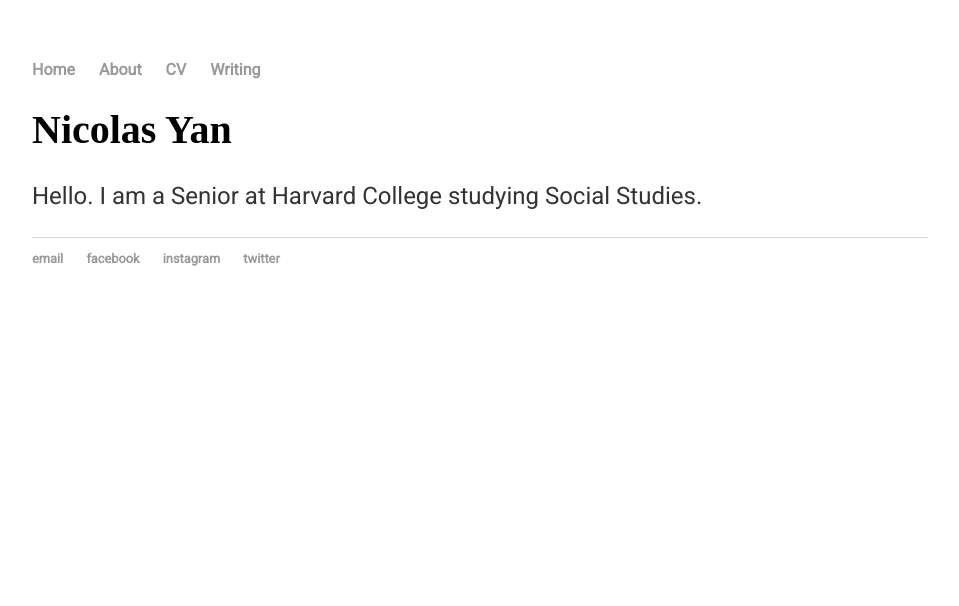
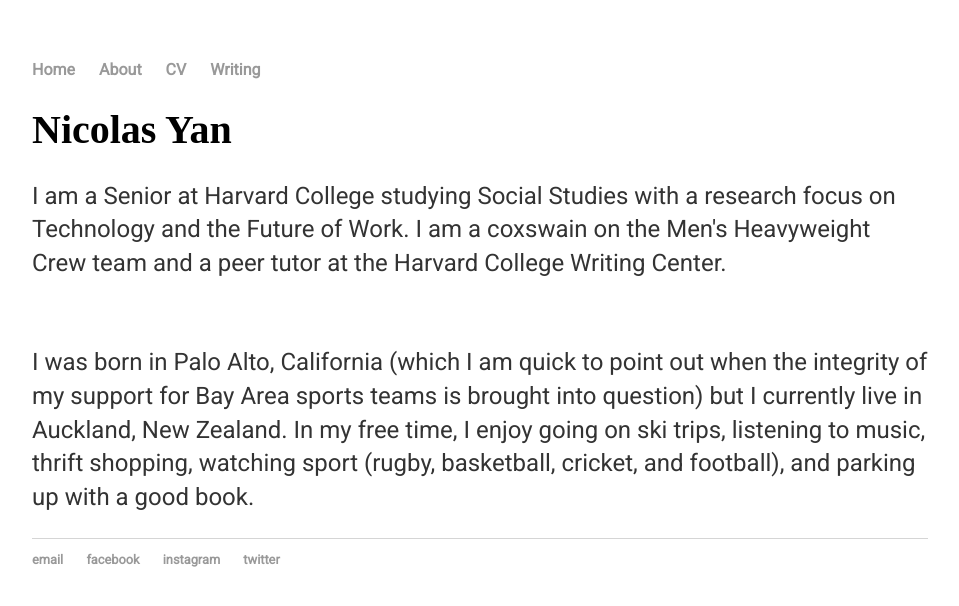
Before and after one commit to nicolas-yan/nicolas-yan.github.io, a Jekyll site: the page built from index.html, in a window 1280 px wide. Shown: the top 606 px of the page, without its empty margins (160-1119 px from the left). Built offline with Jekyll 4.4.1, drawn with Linux system fonts in a browser that asks for light colours; some web fonts are replaced.

Commit message:
Update index.html

```diff
--- a/index.html
+++ b/index.html
@@ -4,5 +4,7 @@
 ---
 <div class="blurb">
 	<h1>Nicolas Yan</h1>
-	<p>Hello. I am a Senior at Harvard College studying Social Studies. </p>
+	<p>I am a Senior at Harvard College studying Social Studies with a research focus on Technology and the Future of Work. I am a coxswain on the Men's Heavyweight Crew team and a peer tutor at the Harvard College Writing Center.</p>
+	<br>
+	<p>I was born in Palo Alto, California (which I am quick to point out when the integrity of my support for Bay Area sports teams is brought into question) but I currently live in Auckland, New Zealand. In my free time, I enjoy going on ski trips, listening to music, thrift shopping, watching sport (rugby, basketball, cricket, and football), and parking up with a good book.</p>
 </div><!-- /.blurb -->
```
